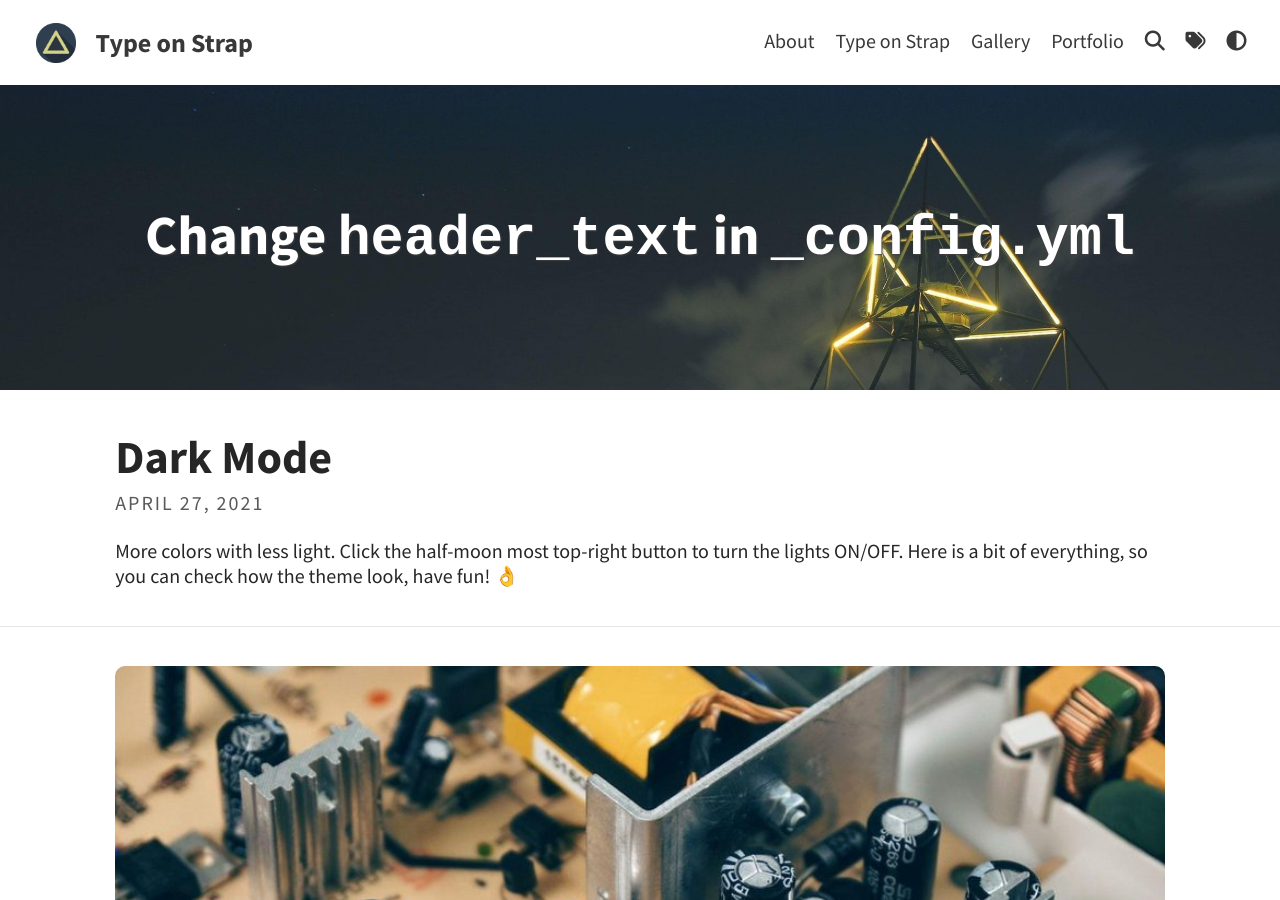
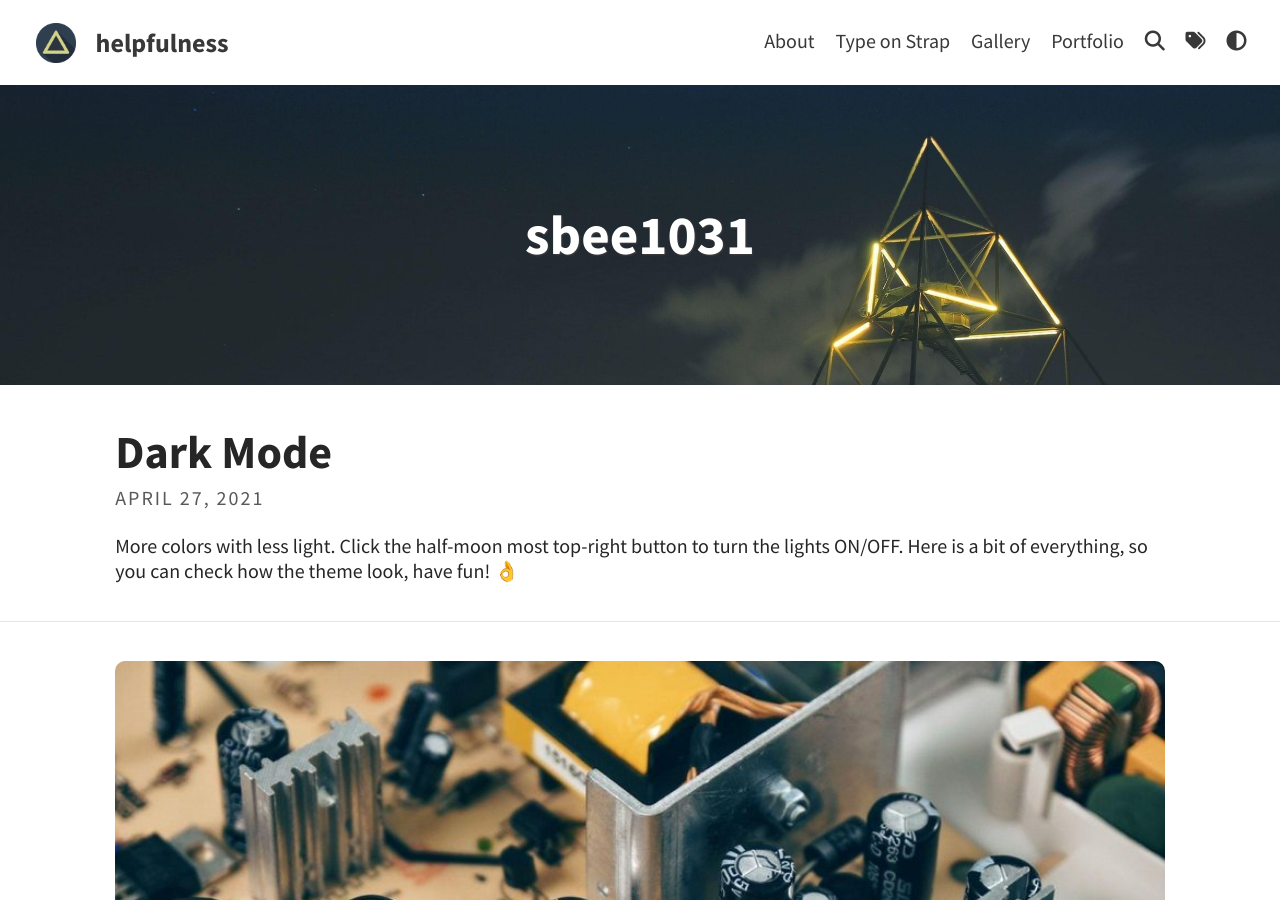
Before and after one commit to sbee1031/sbee1031.github.io, a Jekyll site: the page built from index.html, in a window 1280 px wide and 900 px high. Built offline with Jekyll 4.4.1, drawn with Linux system fonts in a browser that asks for light colours; a script that is not in the unit is left out; the list of posts is cut into pages by our own code.

Commit message:
Update _config.yml

```diff
--- a/_config.yml
+++ b/_config.yml
@@ -3,13 +3,13 @@ baseurl: "/"
 url: "https://sbee1031.github.io"
 
 # THEME-SPECIFIC CONFIGURATION
-title: Type on Strap                                    # site's title
+title: helpfulness                                    # site's title
 description: "A website with blog posts and pages"      # used by search engines
 avatar: assets/img/triangle.png                         # Empty for no avatar in navbar
 favicon: assets/favicon.ico                             # Icon displayed in the tab
 
 # Header and footer text
-header_text: Change <code>header_text</code> in <code>_config.yml</code>  # Change Blog header text
+header_text: sbee1031   # Change Blog header text
 header_feature_image: assets/img/header/triangular.jpeg
 header_feature_image_responsive: true
 footer_text: >
```
